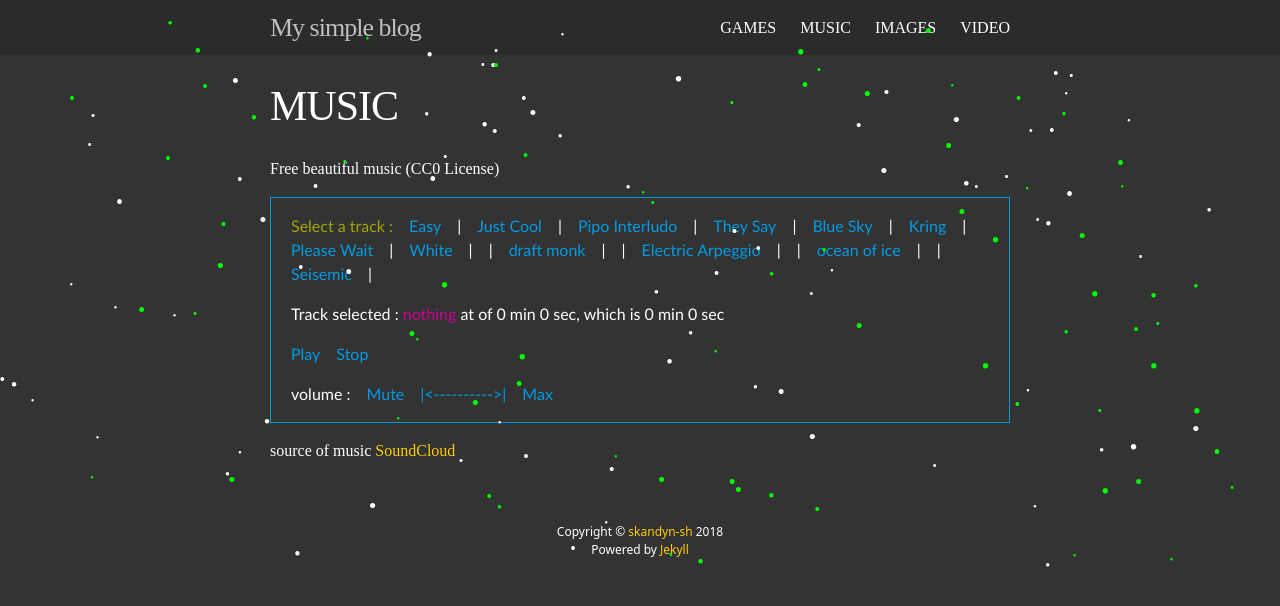
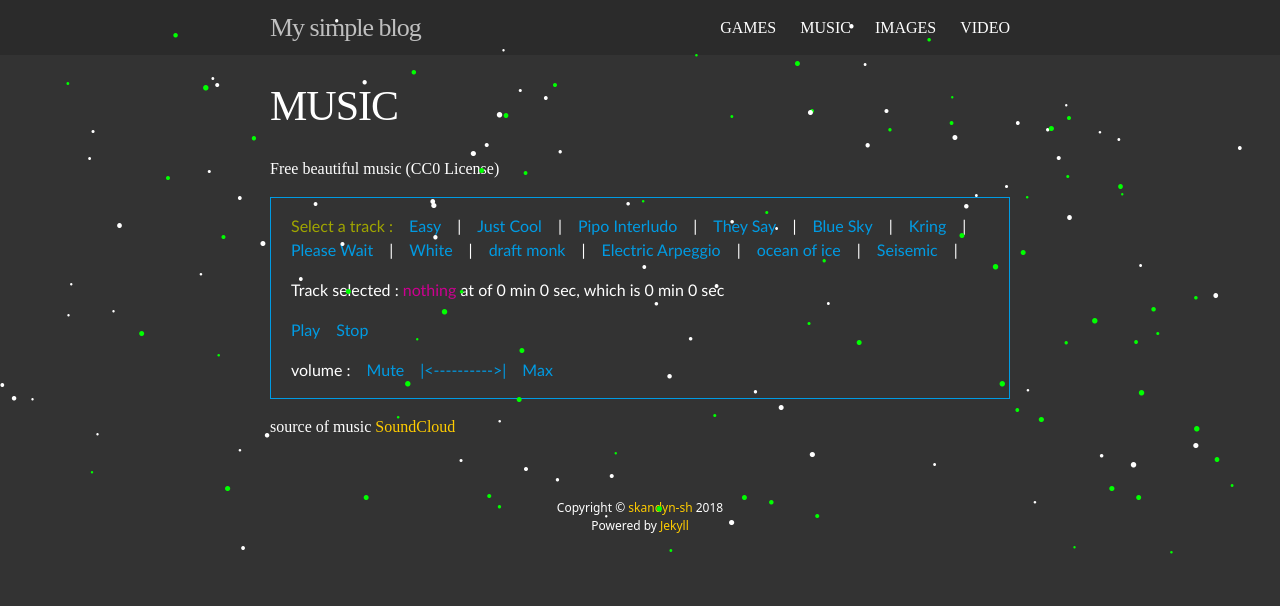
Before and after one commit to skandyn-sh/skandyn-sh.github.io, a Jekyll site: the page built from music.html, in a window 1280 px wide. Shown: the top 606 px of the page. Built offline with Jekyll 4.4.1, drawn with Linux system fonts in a browser that asks for light colours; nearby versions of some CDN libraries; library files that are not in the unit come from our copies; comment, search, counter and statistics services are not loaded.

Commit message:
Update music.html

```diff
--- a/music.html
+++ b/music.html
@@ -148,15 +148,11 @@ $(document).ready(function(){
 				<li> | </li>
 				<li><a href="https://skandyn-sh.github.io/assets/music/White _ www.wowa.me.mp3" class="track">White</a></li>
 				<li> | </li>
-				<li> | </li>
 				<li><a href="https://skandyn-sh.github.io/assets/music/draft monk - ambience.mp3" class="track">draft monk</a></li>
-				<li> | </li>
 				<li> | </li>
 				<li><a href="https://skandyn-sh.github.io/assets/music/Electric Arpeggio.mp3" class="track">Electric Arpeggio</a></li>
 				<li> | </li>
-				<li> | </li>
 				<li><a href="https://skandyn-sh.github.io/assets/music/ocean of ice.mp3" class="track">ocean of ice</a></li>
-				<li> | </li>
 				<li> | </li>
 				<li><a href="https://skandyn-sh.github.io/assets/music/Seisemic.mp3" class="track">Seisemic</a></li>
 				<li> | </li>
```
